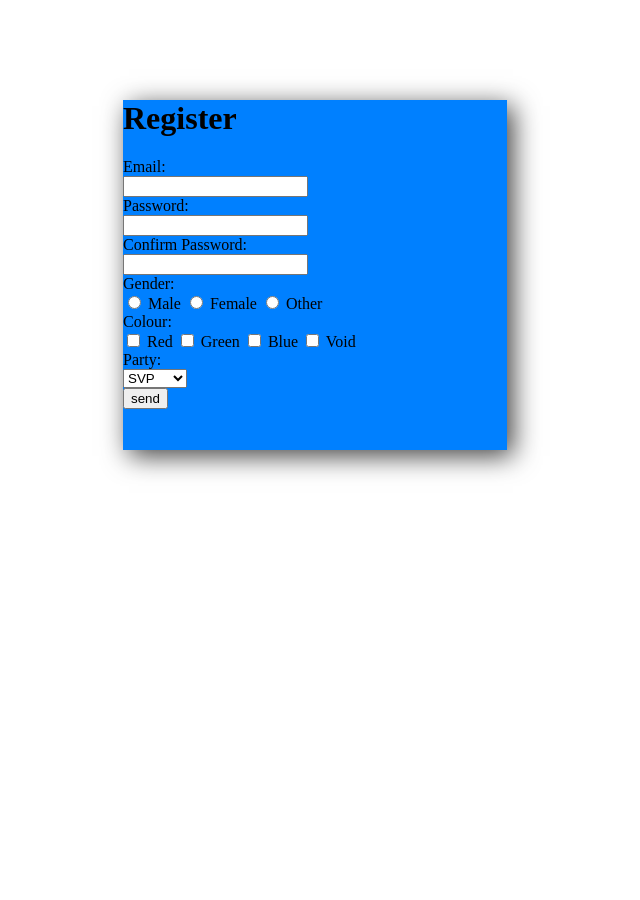
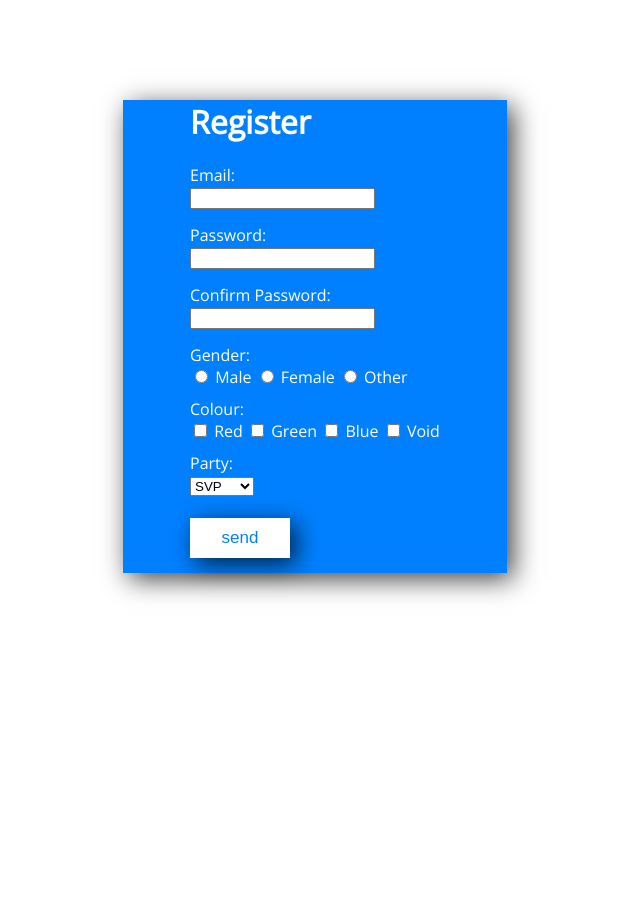
Before and after one commit to martyschaer/WebGit, a PHP site: page /project_1/index.html in a window 1280 px wide. Shown: the whole page, without its empty margins (325-965 px from the left). Run offline with PHP 8.4, Linux system fonts and the light colour scheme; some libraries are stand-ins or nearby versions.

Commit message:
finshed first part of project one

```diff
--- a/project_1/index.html
+++ b/project_1/index.html
@@ -12,21 +12,29 @@
 		</header>
 		<div id="div_parent">
 			<div id="div_login">
-				<form onsubmit="foo">
+				<form name="regform" onsubmit="foo">
+					<div id="wrapper">
 						<h1>Register</h1>
 						<label for="in_email">Email:</label>
 						<br/>
-					<input type="email" id="in_email" name="email" required="true"/>
+						<input type="email" id="in_email" name="email" required/>
 						<br/>
 
 						<label for="pw">Password:</label>
 						<br/>
-					<input type="password" id="in_pw" name="pw" required="true"/>
+						<input type="password" id="in_pw" name="pw" required="true" pattern="^(?=.*[a-z])(?=.*[A-Z])(?=.*\d)(?=.*[\(\)\[\]{}?!$%\/=\*+~,.;:<>\-_])[^ ]{8,}$" required/>
+						<!--
+							Regex from (and edited to match the specs):
+							http://stackoverflow.com/questions/10729347/regex-expression-for-password-rules/10729398#10729398
+
+							^(?=.*[a-z])(?=.*[A-Z])(?=.*\d)(?=.*[\(\)\[\]{}?!$%\/=\*+~,.;:<>\-_])[^ ]{8,}$
+
+						-->
 						<br/>
 
 						<label for="pw_re">Confirm Password:</label>
 						<br/>
-					<input type="password" id="in_pw_re" name="pw_re" required="true"/>
+						<input type="password" id="in_pw_re" name="pw_re" required/>
 						<br/>
 
 						<label for="gender">Gender:</label>
@@ -38,15 +46,15 @@
 
 						<label>Colour:</label>
 						<br/>
-					<input type="checkbox" name="chk_1" class="in_chk"/> Red
-					<input type="checkbox" name="chk_2" class="in_chk"/> Green
-					<input type="checkbox" name="chk_3" class="in_chk"/> Blue
-					<input type="checkbox" name="chk_4" class="in_chk"/> Void
+						<input type="checkbox" name="chk_1" class="in_chk" id="in_chk_1"/> Red
+						<input type="checkbox" name="chk_2" class="in_chk" id="in_chk_2"/> Green
+						<input type="checkbox" name="chk_3" class="in_chk" id="in_chk_3"/> Blue
+						<input type="checkbox" name="chk_4" class="in_chk" id="in_chk_4"/> Void
 						<br/>
 
 						<label for="in_party">Party:</label>
 						<br/>
-					<select name="party" id="in_party" required="true">
+						<select name="party" id="in_party" required>
 							<option>SVP</option>
 							<option>SP</option>
 							<option>FDP</option>
@@ -58,26 +66,34 @@
 							<option>Pirates</option>
 						</select>
 						<br/>
+						<br/>
 						<input type="submit" value="send">
+					</div>
 				</form>
 			</div>
 	</body>
 	<script type="text/javascript">
-		/*$(document).ready(function(){
-			$("#div_login").show();
-		});*/
 
 		window.onload = function(){
+			//set listeners on .onchange events of the password fields
 			document.getElementById("in_pw").onchange = validatePw;
 			document.getElementById("in_pw_re").onchange = validatePw;
 		}
 
 		function validatePw(){
+			//save passwords to variable
 			var pass1 = document.getElementById("in_pw").value;
 			var pass2 = document.getElementById("in_pw_re").value;
-			console.log(pass1);
-			console.log(pass2);
 
+			//check passwords, in case browser support for html5 validation is not present
+			var patt = /^(?=.*[a-z])(?=.*[A-Z])(?=.*\d)(?=.*[\(\)\[\]{}?!$%\/=\*+~,.;:<>\-_])[^ ]{8,}$/;
+			if(!patt.test(pass1)){
+				document.getElementById("in_pw").setCustomValidity("Password doesn't match the requirements");
+			}else{
+				document.getElementById("in_pw").setCustomValidity("");
+			}
+
+			//check if the two passwords are the same
 			if(pass1 != pass2){
 				document.getElementById("in_pw_re").setCustomValidity("Passwords don't match!");
 			}else{
--- a/project_1/style.css
+++ b/project_1/style.css
@@ -1,4 +1,8 @@
+@import url(https://fonts.googleapis.com/css?family=Open+Sans:400,300);/*import fancy font*/
+
 html, body{
+	font-family: 'Open Sans';
+	font-weight: lighter;
 	margin: 0;
 	padding: 0;
 	height: 100%;
@@ -9,7 +13,7 @@ html, body{
 div#div_parent{
 	margin: 100px auto 0 auto;
 	background-color: rgba(123, 123, 123, 1);
-	height: 350px;
+	height: auto;
 	width: 30%;
 	min-width: 320px;
 }
@@ -21,3 +25,36 @@ div#div_login{
 	box-shadow: 6px 6px 25px 0px rgba(0,0,0,0.75);
 	/*display: none;*/
 }
+
+div#wrapper{
+	width: 250px;
+	margin: 0 auto;
+	color: #ffffff;
+}
+
+input{
+	margin-bottom: 15px;
+}
+
+input[type="submit"]{/*generated (and later edited by me) by bestcssbuttongenerator.com*/
+	height: 40px;
+	width: 100px;
+	font-size: 17px;
+	box-shadow: 6px 6px 25px 0px rgba(0,0,0,0.75);
+	background-color:#ffffff;
+	border: none;
+	display:inline-block;
+	cursor:pointer;
+	color:#0080ff;
+	text-decoration:none;
+}
+
+input[type="submit"]:hover{
+	background-color: #c2c2c2;
+}
+
+input[type="submit"]:active{
+	position: relative;
+	top: 1px;
+	box-shadow: 6px 6px 15px 0px rgba(0,0,0,0.75);
+}
```
Lines whose indentation alone changed are shown as unchanged.
